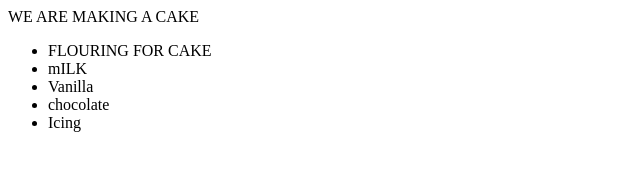
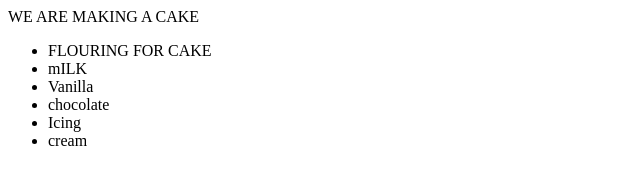
Before and after one commit to pranav20v12/learning2, a plain HTML site: page index.html in a window 1280 px wide. Shown: the full height of the page, 0-640 px from the left. Drawn offline with Linux system fonts and the light colour scheme.

Commit message:
add cream

```diff
--- a/index.html
+++ b/index.html
@@ -9,6 +9,7 @@
             <li>Vanilla</li>
             <li>chocolate</li>
             <li>Icing</li>
+            <li>cream</li>
         </ul>
     </body>
 </HTML>
```
